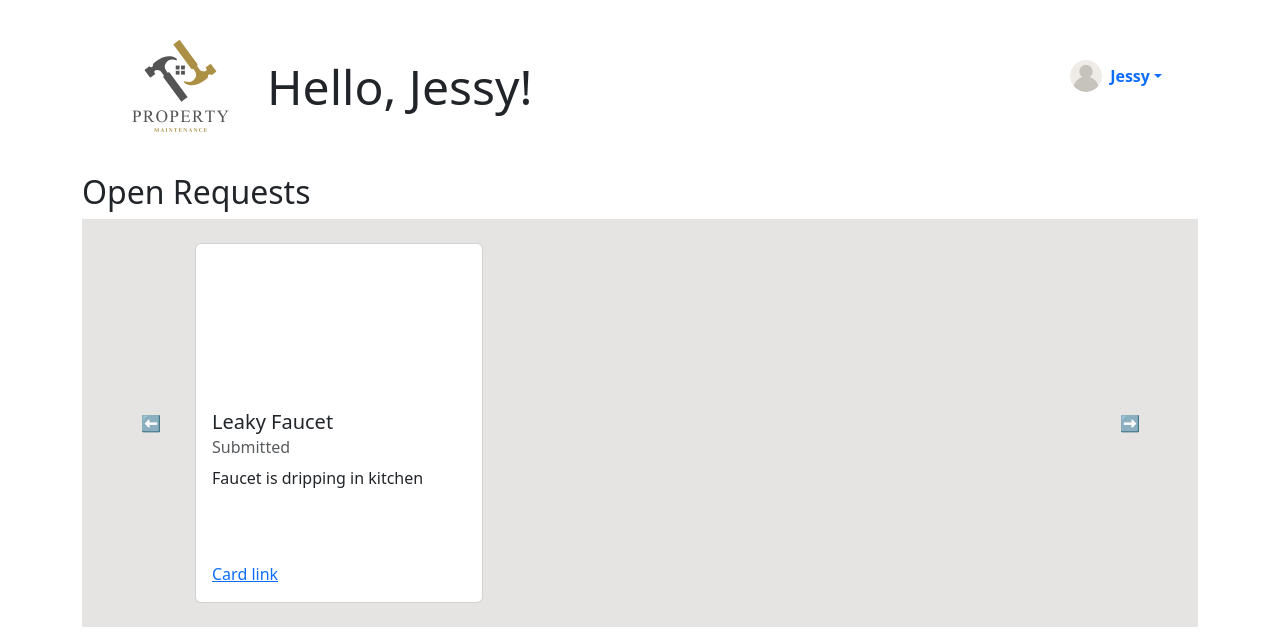
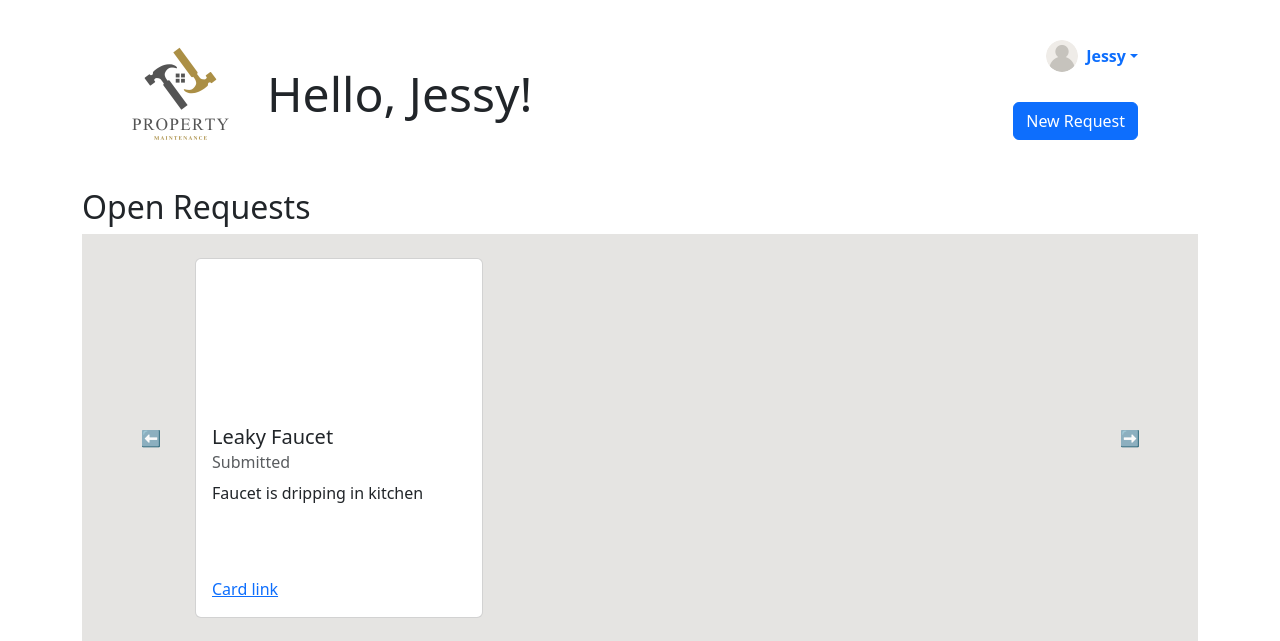
Before and after one commit to dmangames1941/Maintenance-Request-Ticketing-System, a Django app: page /tenant-dashboard/ in a window 1280 px wide. Shown: the top 641 px of the page. Run offline with Django 5.2, Linux system fonts and the light colour scheme; a user stored in the database is signed in; data comes from the database, SQL or seed files in the repository; both versions use the stored data as it was after the commit; some libraries are stand-ins or nearby versions.

Commit message:
styling changes to tenant dashboard

```diff
--- a/maintReqTickSys/ticketsystem/templates/tenant_dashboard.html
+++ b/maintReqTickSys/ticketsystem/templates/tenant_dashboard.html
@@ -46,7 +46,7 @@
             <!-- Right section: User dropdown and button -->
             <div class="col-md-6 text-end pe-md-5">
                 {% if user.is_authenticated %}
-                <div class="dropdown mb-3">
+                <div class="dropdown my-3 px-4">
                     <a class="d-inline-flex align-items-center text-decoration-none dropdown-toggle" data-bs-toggle="dropdown" aria-expanded="false">
                         <img src="../../media/user_icon.png" alt="User Icon" width="32" height="32" class="rounded-circle me-2">
                         <strong>{{ user.username|capfirst }}</strong>
@@ -55,7 +55,14 @@
                         <li><a class="dropdown-item" href="{% url 'logout' %}">Sign out</a></li>
                     </ul>
                 </div>
+                <div class="m-4">
+                    <!-- Button trigger modal -->
+                    <button type="button" class="btn btn-primary" data-bs-toggle="modal" data-bs-target="#exampleModalLong">
+                        New Request
+                    </button>
+                </div>
                 {% endif %}
+
 
             </div>
         </div>
--- a/maintReqTickSys/ticketsystem/templates/ticket_page.html
+++ b/maintReqTickSys/ticketsystem/templates/ticket_page.html
@@ -103,8 +103,7 @@
                 <h1><b>Ticket Request #{{ ticket.id }} </b><br>{{ ticket.title|title }}</h1> <!--Do we want to add the unique ticket ID?-->
             </div>
             <div class="col-sm-3 my-auto text-center" >
-                <a class="btn btn-danger" href="{% url 'tenant_dashboard' %}" role="button">&lt; Back</a>
-                <a class="btn btn-primary" href="{% url 'update_ticket' %}" role="button">Update</a>
+                <a class="btn btn-danger" href="{% url 'tenant_dashboard' %}" role="button">Back</a>
             </div>
         </div>
         <div class="row">
```
Also changed, not shown: maintReqTickSys/db.sqlite3.
